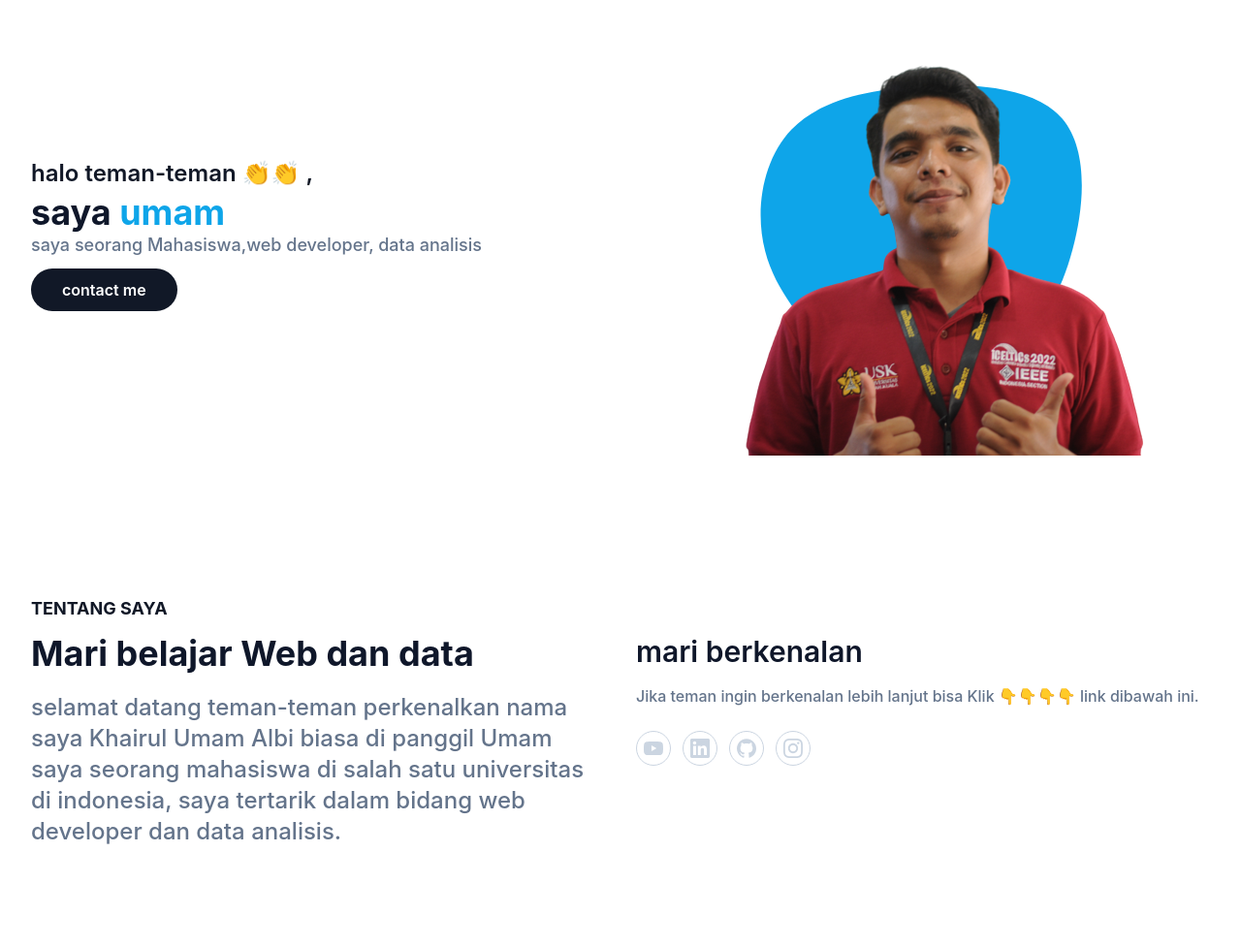
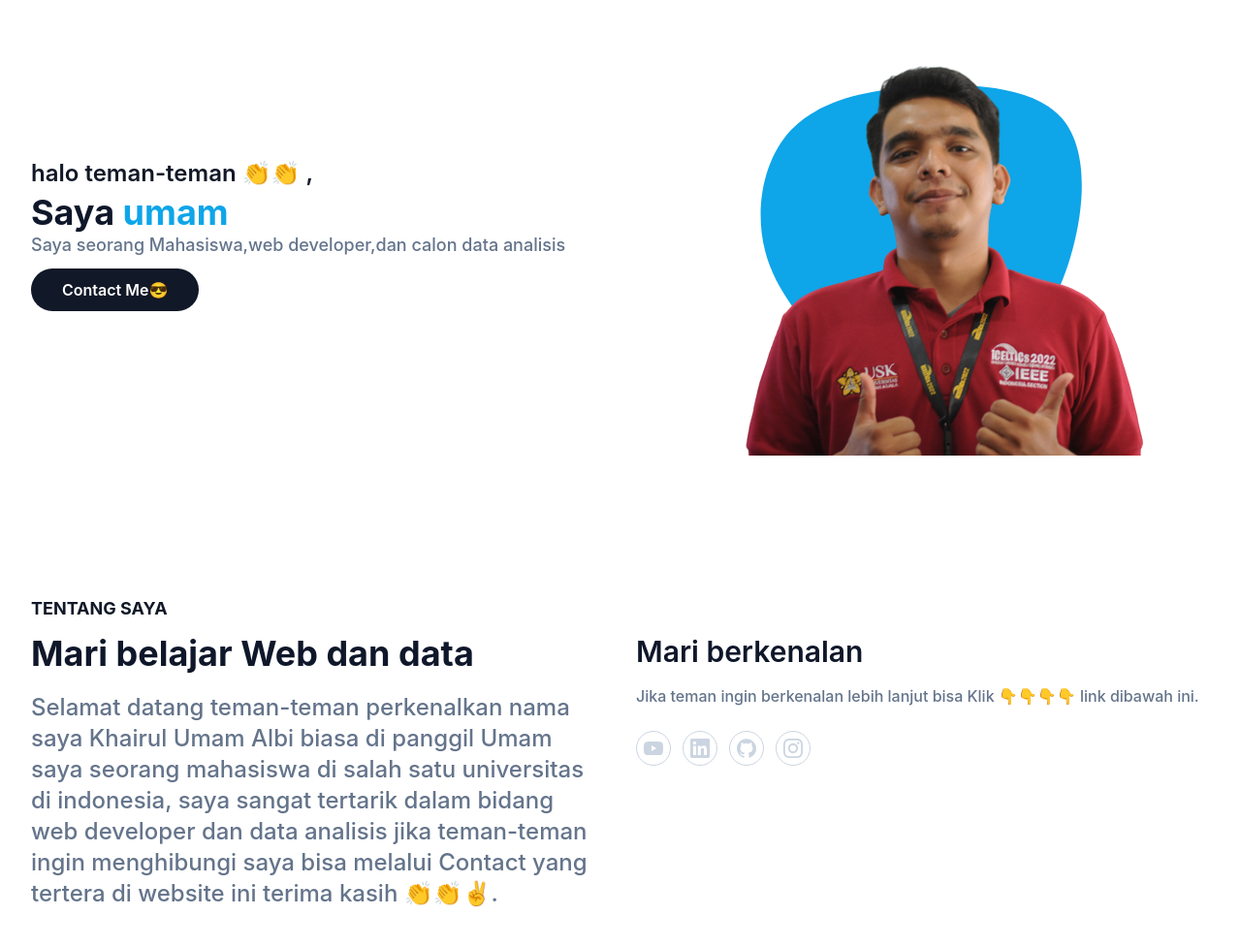
Before and after one commit to KhairulUmamALbi/portofolio, a website: page index.html in a window 1280 px wide. Shown: the part 141-1118 px from the top of the page at 97% size. Drawn offline with Linux system fonts and the light colour scheme.

Commit message:
repair font from website

```diff
--- a/index.html
+++ b/index.html
@@ -68,9 +68,9 @@
                 <div class="w-full self-center px-4 lg:w-1/2">
                     <h1 class="text-base font-semibold text-primary md:text-xl lg:text-2xl"> halo teman-teman 👏👏 ,
                         <span class="block font-bold text-dark text-4xl mt-1">
-                            saya <span class=" text-sky-500">umam</span> </span></h1>
+                            Saya <span class=" text-sky-500">umam</span> </span></h1>
 
-                    <h2 class="font-medium text-slate-500 text-lg mb-5"> saya seorang Mahasiswa,web developer, data
+                    <h2 class="font-medium text-slate-500 text-lg mb-5"> Saya seorang Mahasiswa,web developer,dan calon data
                         analisis</h2>
                     <!-- <p class="font-medium text-slate-400 mb-10 leading-relaxed">
                         selamat datang teman-teman perkenalkan nama saya Khairul Umam Albi biasa di panggil
@@ -80,7 +80,7 @@
 
                     <a href="mailto:albikhairul212@gmail.com"
                         class="text-base font-semibold text-white bg-primary py-3 px-8 rounded-full hover:shadow-lg hover:opacity-80 transition duration-300 ease-in-out">
-                        contact me </a>
+                        Contact Me😎 </a>
 
                 </div>
                 <div class="w-full self-end px-4 lg:w-1/2">
@@ -110,14 +110,15 @@
                     <h4 class="font-bold uppercase text-primary text-lg mb-3"> Tentang saya</h4>
                     <h2 class=" font-bold text-dark text-3xl mb-5 max-w-xl lg:text-4xl "> Mari belajar Web dan data</h2>
                     <p class="font-medium text-secondary text-lg mb-5 lg:text-2xl max-w-xl ">
-                        selamat datang teman-teman perkenalkan nama saya Khairul Umam Albi biasa di panggil
-                        Umam saya seorang mahasiswa di salah satu universitas di indonesia, saya tertarik dalam bidang
-                        web developer dan data analisis.
+                        Selamat datang teman-teman perkenalkan nama saya Khairul Umam Albi biasa di panggil
+                        Umam saya seorang mahasiswa di salah satu universitas di indonesia, saya sangat tertarik dalam bidang
+                        web developer dan data analisis jika teman-teman ingin menghibungi saya bisa melalui Contact yang tertera di website ini
+                        terima kasih 👏👏✌.
                     </p>
 
                 </div>
                 <div class="w-full px-4 lg:w-1/2">
-                    <h3 class=" font-semibold text-dark text-2xl mb-4 lg:text-3xl lg:pt-10 ">mari berkenalan</h3>
+                    <h3 class=" font-semibold text-dark text-2xl mb-4 lg:text-3xl lg:pt-10 ">Mari berkenalan</h3>
                     <p class="font-medium text-base text-secondary mb-6">Jika teman ingin berkenalan lebih lanjut bisa
                         Klik 👇👇👇👇 link dibawah ini.</p>
                     <div class="flex items-center">
--- a/src/input.css
+++ b/src/input.css
@@ -3,7 +3,7 @@
 @tailwind utilities;
 
 body {
-  font-family: 'Inter', sans-serif;
+  font-family: 'Inter', ui-sans-serif;
 }
 
 .navbar-fixed {
```
